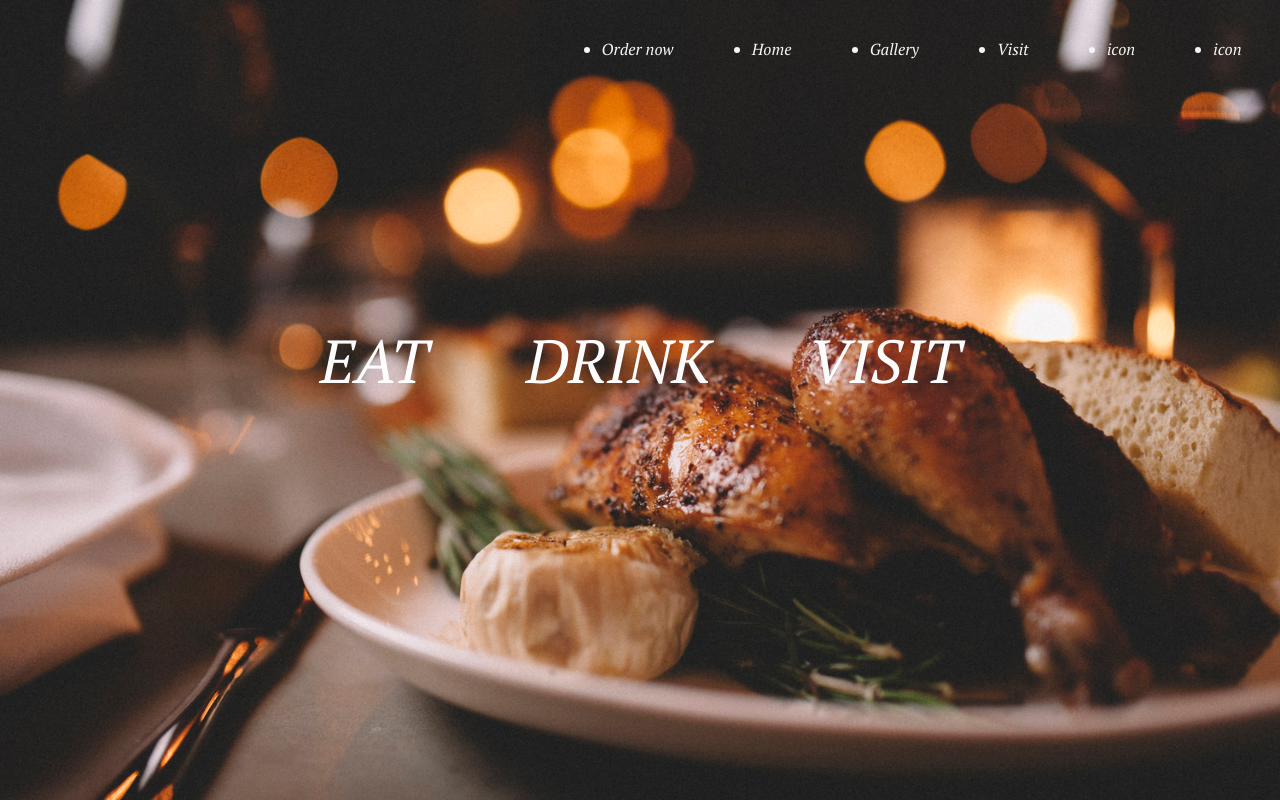
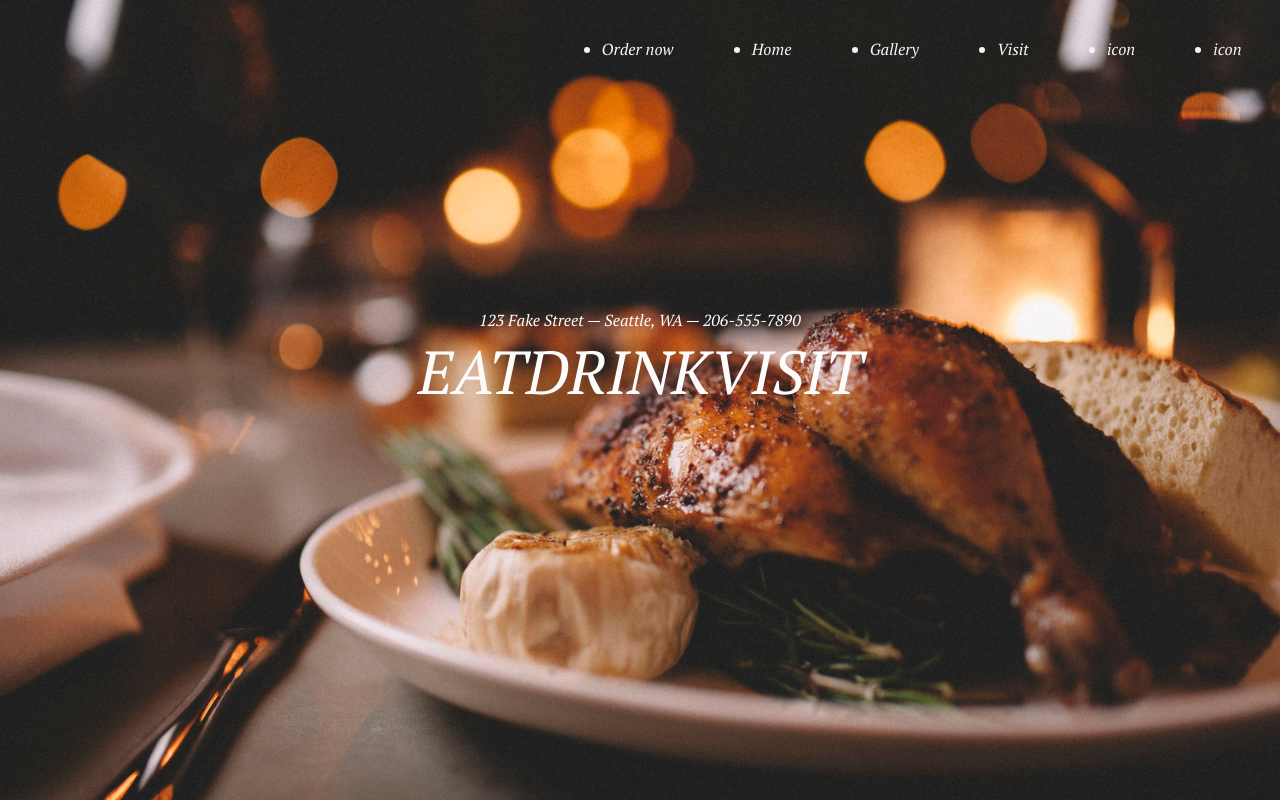
Before and after one commit to GhazalehNiazi/restaurant, a React (Create React App) app: page / in a window 1280 px wide. Built offline with nearby package versions, Linux system fonts and the light colour scheme.

Commit message:
:added address css and html

```diff
--- a/package.json
+++ b/package.json
@@ -8,6 +8,7 @@
     "@testing-library/user-event": "^7.2.1",
     "react": "^17.0.2",
     "react-dom": "^17.0.2",
+    "react-router-dom": "^6.2.1",
     "react-scripts": "4.0.3"
   },
   "scripts": {
--- a/src/components/MainPageItems.js
+++ b/src/components/MainPageItems.js
@@ -1,8 +1,7 @@
 import React, { useState } from "react";
-import classes from './MainPageItems.module.css'
+import classes from "./MainPageItems.module.css";
 import NavBar from "./NavBar";
 const MainPage = (props) => {
-
   const [foodBackground, setFoodBackground] = useState(false);
   const [drinkBackground, setDrinkBackground] = useState(false);
   const [visitBackground, setVisitBackground] = useState(false);
@@ -23,7 +22,6 @@ const MainPage = (props) => {
     setVisitBackground(false);
   };
 
-
   let backroundClassName = foodBackground
     ? classes.foodActive
     : drinkBackground
@@ -35,8 +33,11 @@ const MainPage = (props) => {
   return (
     <div className={[classes.MainPage, backroundClassName].join(" ")}>
       <NavBar></NavBar>
-        {/* <div className={classes.address}><p >123 Fake Street — Seattle, WA — 206-555-7890</p></div> */}
-      <div className={classes.container} >
+      <div className={classes.container}>
+        <div className={classes.address}>
+          <p>123 Fake Street — Seattle, WA — 206-555-7890</p>
+        </div>
+        <div className={classes.lists}>
           <div
             onMouseEnter={addBackgroundChangeHandler}
             onMouseLeave={removeBackgroundChangeHandler}
@@ -60,6 +61,7 @@ const MainPage = (props) => {
           </div>
         </div>
       </div>
+    </div>
   );
 };
 
--- a/src/components/MainPageItems.module.css
+++ b/src/components/MainPageItems.module.css
@@ -11,14 +11,24 @@
   width: 100%;
   height: 100vh;
 }
-.container {
+
+.container{
   height: 90vh;
   width: 50vw;
   margin: auto;
   display: flex;
+  flex-direction: column;
+  align-items: center;
+  justify-content: center;
+  color: rgb(252, 252, 252);
+}
+.lists {
+  /* height: 90vh;
+  width: 50vw; */
+   /* margin: auto; */
+  display: flex;
   align-items: center;
   justify-content: space-between;
-  color: rgb(252, 252, 252);
   font-size: 3.8rem;
 }
 
```
Also changed, not shown: 1 other file (tests, documents, lock files or other folders). Lines whose indentation alone changed are shown as unchanged.
